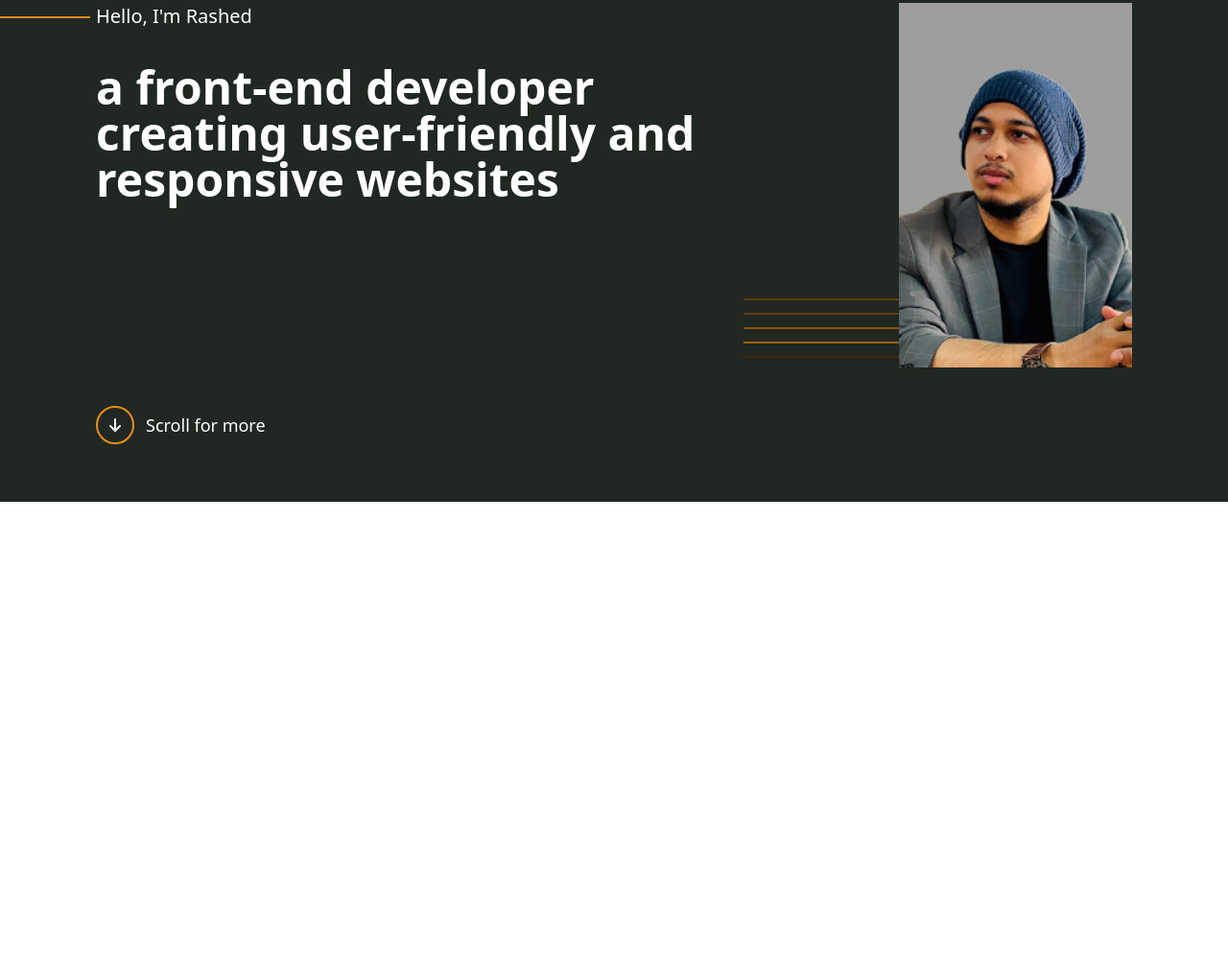
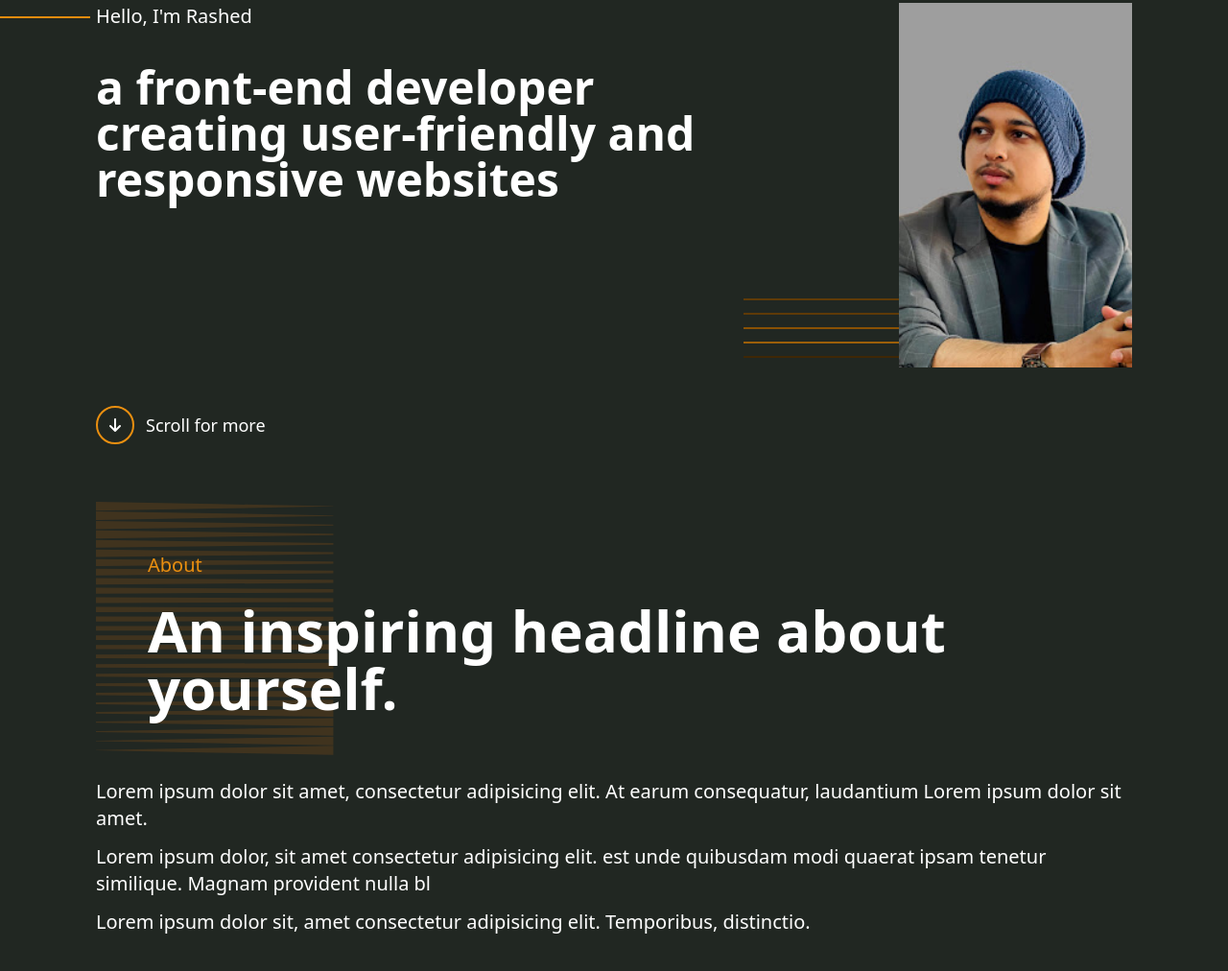
Before and after one commit to rashedahmed0/protfolio, a plain HTML site: page index.html in a window 1280 px wide. Shown: the part 174-1186 px from the top of the page at 96% size. Before the commit the page ends 800 px from the top, so only its background shows below. Drawn offline with nearby package versions, Linux system fonts and the light colour scheme.

Commit message:
about me

```diff
--- a/index.html
+++ b/index.html
@@ -110,13 +110,33 @@
             left: -51%;
 
         }
+
+
+
+        .title {
+            position: relative;
+        }
+
+        .a {
+            position: absolute;
+            top: 25%;
+            left: 5%;
+            font-size: 20px;
+        }
+
+        .ah1 {
+            position: absolute;
+            top: 50%;
+            left: 5%;
+            font-size: 20px;
+        }
     </style>
 </head>
 
 <body class=" ">
 
     <div class="bg-[#212722]">
-        <div class="max-w-[1200px] mx-auto">
+        <div class="max-w-[1200px] mx-auto pb-10">
             <section class="header pb-10">
                 <div class="navbar w-[90%] mx-auto  flex justify-between">
                     <div class="w-full">
@@ -192,6 +212,31 @@
                     <p class="text-lg text-white">Scroll for more</p>
                 </div>
             </section>
+
+
+
+            <!-- about section -->
+
+            <section class="about w-[90%] mx-auto">
+                <div class="h-52 title">
+                    <img src="./image/geometric_shape (1).svg" class="md:w-[30%] lg:w-[23%] w-[60%] opacity-25 imgt "
+                        alt="">
+                    <h4 class="text-[#ea8f10] a text-xl">About</h4>
+                    <h1 class="text-white ah1 md:text-6xl text-4xl font-bold">An inspiring headline about yourself.</h1>
+                </div>
+                <div class="text-white pt-20 ">
+                    <p class="text-xl mb-3">Lorem ipsum dolor sit amet, consectetur adipisicing elit. At earum
+                        consequatur,
+                        laudantium Lorem
+                        ipsum dolor sit amet.
+                    </p>
+                    <p class="text-xl mb-3">Lorem ipsum dolor, sit amet consectetur adipisicing elit.
+                        est unde quibusdam modi quaerat ipsam tenetur similique. Magnam provident nulla bl</p>
+                    <p class="text-xl mb-3">Lorem ipsum dolor sit, amet consectetur adipisicing elit. Temporibus,
+                        distinctio.
+                    </p>
+                </div>
+            </section>
         </div>
     </div>
 </body>
```
Also changed, not shown: image/banner1.jpg (deleted), image/geometric_shape (1).svg (added).
